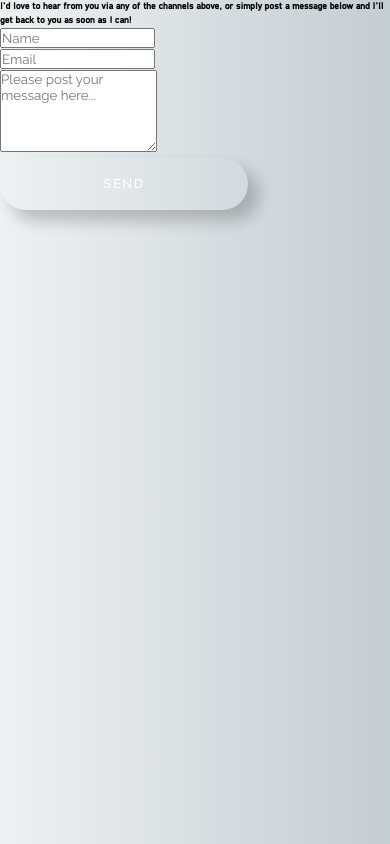
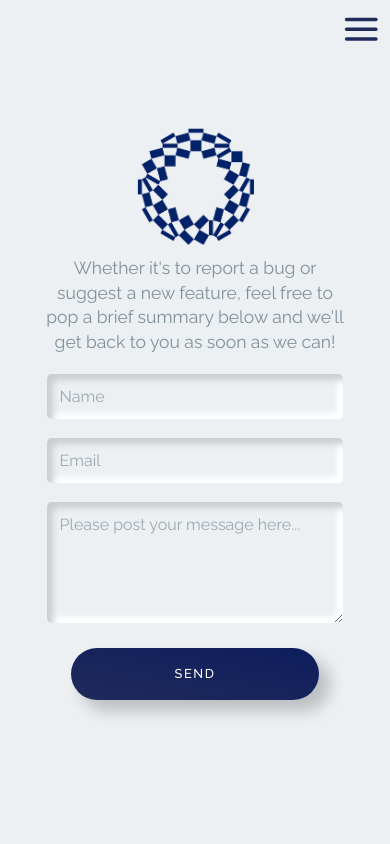
Before and after one commit to loosenthedark/going-for-gold, a React (Create React App) app: page /contact in a window 390 px wide. Built offline with nearby package versions, Linux system fonts and the light colour scheme; no server answers.

Commit message:
Build neumorphic contact form and add styles for mobile

```diff
--- a/src/index.css
+++ b/src/index.css
@@ -85,8 +85,7 @@ h1,
 h2,
 h3,
 h4,
-h5,
-h6 {
+h5 {
     font-family: Freeroad, "Helvetica Neue", sans-serif;
 }
 
@@ -140,6 +139,13 @@ h4 {
     font-weight: 500;
 }
 
+h6 {
+    line-height: 1.4;
+    font-size: 4.5vw;
+    font-weight: 400;
+    color: #809099;
+}
+
 p {
     margin-bottom: 1rem;
     font-weight: 400;
@@ -172,6 +178,13 @@ main {
 article {
     height: 156vw;
     flex-direction: column;
+}
+
+textarea {
+    padding: 0.8rem;
+    color: #464a4c;
+    border-radius: 0.3rem;
+    font-size: 1rem;
 }
 
 
@@ -210,6 +223,10 @@ article {
 
 .bg-green {
     background-image: linear-gradient( to right top, #01a751, #04964b, #088545, #0d743f, #106438);
+}
+
+.bg-blue-tokyo {
+    background-image: linear-gradient( to right top, #202b5b, #1b275b, #17245c, #12205c, #0c1c5c);
 }
 
 .underline {
@@ -940,10 +957,14 @@ About
 ===============
 */
 
-.container-about {
+.container-about,
+.container-contact {
     width: 100vw;
     height: 100vh;
     position: relative;
+}
+
+.container-about {
     background-color: var(--bg-primary);
     background-image: url("./static/images/logos/logo-tokyo-2020-complete-white.png");
     background-size: 90vw 86vh;
@@ -1005,3 +1026,75 @@ About
     color: unset;
     font-weight: 700;
 }
+
+
+/*
+===============
+Contact
+===============
+*/
+
+.form-contact {
+    flex-direction: column;
+    height: 100vh;
+    background-color: #ecf0f3;
+}
+
+.form-contact>* {
+    width: 76vw;
+    text-align: center;
+}
+
+.form-contact>.form-logo {
+    width: 30vw;
+    height: 30vw;
+    background-position: center;
+    background-size: cover;
+    margin: 0 auto;
+    background-image: url("./static/images/logos/logo-tokyo-2020-blue-tokyo.png");
+    margin-bottom: 3vw;
+}
+
+.form-contact>h6 {
+    width: 80vw;
+}
+
+.form-group {
+    margin-bottom: 5vw;
+}
+
+.form-group:last-of-type {
+    margin-bottom: 7.5vw;
+}
+
+.form-group>* {
+    width: 100%;
+}
+
+textarea,
+.form-contact .form-control {
+    background-color: #ecf0f3;
+    border: none;
+    box-shadow: inset 6px 6px 6px #cbced1, inset -6px -6px 6px white;
+}
+
+.form-contact .form-control {
+    padding: 0.8rem;
+    border-radius: 0.3rem;
+    font-size: 1rem;
+    background-color: #ecf0f3;
+    border: none;
+    box-shadow: inset 6px 6px 6px #cbced1, inset -6px -6px 6px white;
+}
+
+textarea::placeholder,
+.form-contact .form-control::placeholder {
+    color: #9da9b0;
+}
+
+textarea:focus,
+.form-contact .form-control:focus {
+    color: #464a4c;
+    background-color: #fff;
+    outline: none;
+}
--- a/src/pages/Contact.js
+++ b/src/pages/Contact.js
@@ -5,21 +5,19 @@ import NavToggler from "../components/NavToggler";
 const Contact = () => {
   return (
     <>
+      <div className='container-contact'>
+        <NavToggler />
         <form
           role='form'
-        className='mx-auto text-center app-login-form pb-lg-4 py-xl-4 px-xl-4_5 mb-xl-0 ml-xl-auto mr-xl-3 mt-3 mt-xl-0 d-xl-flex flex-xl-column justify-content-xl-center align-items-xl-center'
-        id='contact-form'
+          className='flex-centre form-contact'
           method='POST'
           novalidate=''
         >
-        <i
-          className='d-none card-profile-img p-3 mb-xl-4 fas fa-laptop-code laptop-circle d-lg-flex align-items-center justify-content-center mx-auto'
-          id='form-profile-img'
-          aria-hidden='true'
-        ></i>
+          <div className='form-logo p-3 mb-xl-4 fas fa-laptop-code laptop-circle d-lg-flex align-items-center justify-content-center mx-auto'></div>
           <h6 className='text-white mx-auto mb-4 mt-md-4 mb-md-4_5 mb-xl-0 d-xl-none'>
-          I'd love to hear from you via any of the channels above, or simply
-          post a message below and I'll get back to you as soon as I can!
+            Whether it's to report a bug or suggest a new feature, feel free to
+            pop a brief summary below and we'll get back to you as soon as we
+            can!
           </h6>
           <div className='form-group mx-auto mb-xl-0 mx-xl-5'>
             <div id='error-message' className='mt-1 mt-xl-0'></div>
@@ -54,7 +52,7 @@ const Contact = () => {
           </div>
           <div className='mb-2 mb-xl-0'>
             <button
-            className='btn btn-send btn-sm py-3 px-5 mt-md-1 mb-md-4 mb-xl-0'
+              className='btn btn-send btn-sm bg-blue-tokyo py-3 px-5 mt-md-1 mb-md-4 mb-xl-0'
               type='submit'
             >
               <span className='text-see-more' id='text-send'>
@@ -63,6 +61,7 @@ const Contact = () => {
             </button>
           </div>
         </form>
+      </div>
     </>
   );
 };
```
Also changed, not shown: src/static/images/logos/logo-tokyo-2020-blue-tokyo.png (added). Lines whose indentation alone changed are shown as unchanged.
